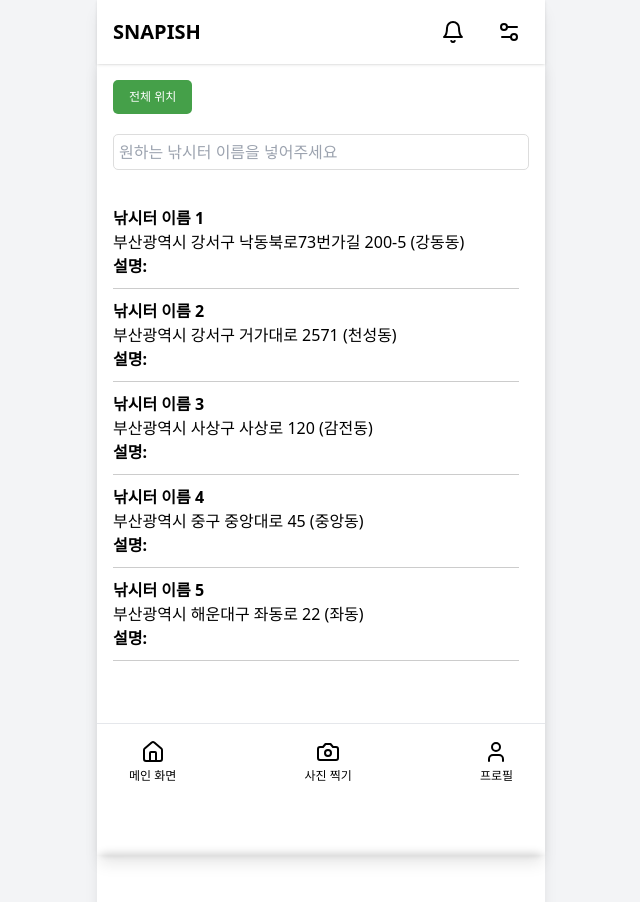
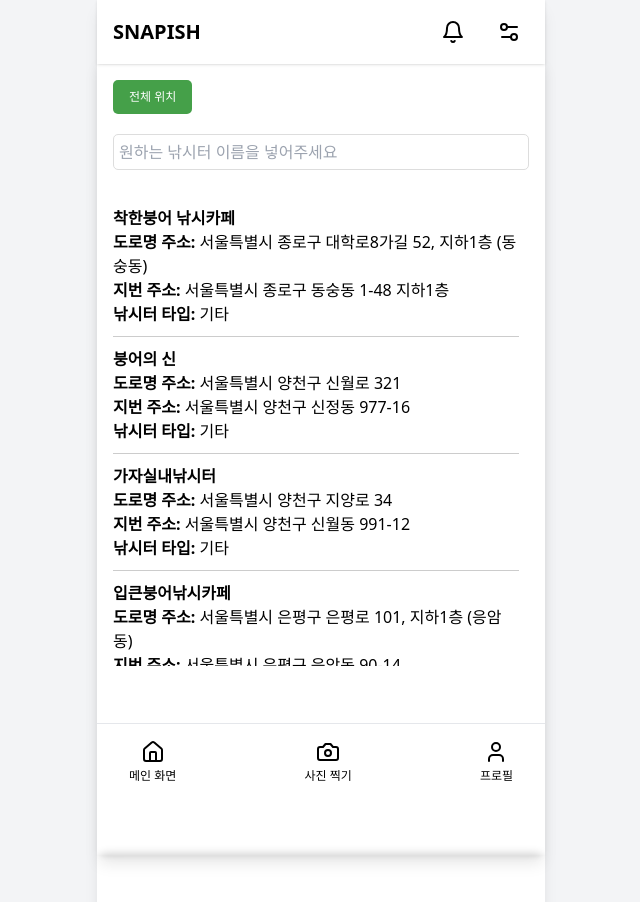
Before and after one commit to twoimo/Snapish, a Vue app in the folder frontend/: page /map-location-service in a window 1280 px wide. Shown: the top 902 px of the page, without its empty margins (319-959 px from the left). Built offline with nearby package versions, Linux system fonts and the light colour scheme; no server answers.

Commit message:
infomation of Fishingplace

```diff
--- a/frontend/src/views/MapLocationService.vue
+++ b/frontend/src/views/MapLocationService.vue
@@ -30,9 +30,10 @@
               <ul class="location-list">
                 <li v-for="(location, index) in filteredLocations" :key="index" class="location-item"
                   @click="showDetails(location)">
-                  <h3><strong>낚시터 이름 {{ location.location_id }}</strong></h3>
-                  <p>{{ location.address_ko }}</p>
-                  <p><strong>설명:</strong> {{ location.details }}</p>
+                  <h3><strong>{{ location.name }}</strong></h3>
+                  <p><strong>도로명 주소: </strong> {{ location.adrees_road }}</p>
+                  <p><strong>지번 주소: </strong> {{ location.address_land }}</p>
+                  <p><strong>낚시터 타입:</strong> {{ location.type }}</p>
                 </li>
               </ul>
             </div>
@@ -61,125 +62,132 @@ export default {
     return {
       searchQuery: "", // 검색 입력값
       filteredLocations: [],
-      locations: [{
-        address_ko: "부산광역시 강서구 낙동북로73번가길 200-5 (강동동)",
-        latitude: "35.22365536",
-        longitude: "128.94041200",
-        location_id: 1
+      locations: [
+  {
+    fishing_place_id: 1,
+    name: "착한붕어 낚시카페",
+    type: "기타",
+    adrees_road: "서울특별시 종로구 대학로8가길 52, 지하1층 (동숭동)",
+    address_land: "서울특별시 종로구 동숭동 1-48 지하1층",
+    Latitude: 37.582964,
+    Longitude: 127.002648,
+    phone_number: "02-741-1733",
+    main_fish_species: "붕어",
+    usage_fee: "1시간(성인:10천원, 초,중,고 학생:9천원)",
+    safety_facilities: "구명부환+소화기+구급약품+전기설비",
+    convenience_facilities: "화장실+쓰레기통"
   },
   {
-        address_ko: "부산광역시 강서구 거가대로 2571 (천성동)",
-        latitude: "35.02301425",
-        longitude: "128.80958840",
-        location_id: 2
+    fishing_place_id: 2,
+    name: "붕어의 신",
+    type: "기타",
+    adrees_road: "서울특별시 양천구 신월로 321",
+    address_land: "서울특별시 양천구 신정동 977-16",
+    Latitude: 37.5217038,
+    Longitude: 126.8565155,
+    phone_number: "02-2603-2266",
+    main_fish_species: "붕어",
+    usage_fee: "1시간(남 10천, 여9천, 커플18천, 청소년 7천, 아동 5천)  1시간 추가시 요금 발생",
+    safety_facilities: "구명부환+소화기+구급약품+전기설비",
+    convenience_facilities: "화장실+쓰레기통"
   },
   {
-        address_ko: "부산광역시 사상구 사상로 120 (감전동)",
-        latitude: "35.15123456",
-        longitude: "128.98765432",
-        location_id: 3
+    fishing_place_id: 3,
+    name: "가자실내낚시터",
+    type: "기타",
+    adrees_road: "서울특별시 양천구 지양로 34",
+    address_land: "서울특별시 양천구 신월동 991-12",
+    Latitude: 37.519435,
+    Longitude: 126.8363231,
+    phone_number: "02-2691-2733",
+    main_fish_species: "붕어",
+    usage_fee: "1시간(남 10천, 여10천, 아동 8천)",
+    safety_facilities: "구명부환+소화기+구급약품+전기설비",
+    convenience_facilities: "화장실+쓰레기통"
   },
   {
-        address_ko: "부산광역시 중구 중앙대로 45 (중앙동)",
-        latitude: "35.10324567",
-        longitude: "129.03216543",
-        location_id: 4
+    fishing_place_id: 4,
+    name: "입큰붕어낚시카페",
+    type: "기타",
+    adrees_road: "서울특별시 은평구 은평로 101, 지하1층 (응암동)",
+    address_land: "서울특별시 은평구 응암동 90-14",
+    Latitude: "",
+    Longitude: "",
+    phone_number: "",
+    main_fish_species: "-",
+    usage_fee: "10,000원/시간",
+    safety_facilities: "-",
+    convenience_facilities: "-"
   },
   {
-        address_ko: "부산광역시 해운대구 좌동로 22 (좌동)",
-        latitude: "35.17985612",
-        longitude: "129.12563214",
-        location_id: 5
+    fishing_place_id: 5,
+    name: "잉어킹낚시카페",
+    type: "기타",
+    adrees_road: "서울특별시 은평구 연서로26길 8, 지하1층 (대조동)",
+    address_land: "서울특별시 은평구 대조동 200-2",
+    Latitude: "",
+    Longitude: "",
+    phone_number: "",
+    main_fish_species: "민물고기",
+    usage_fee: "10,000원/시간",
+    safety_facilities: "구급함 구비",
+    convenience_facilities: "음료 자판대"
   },
   {
-        address_ko: "부산광역시 남구 못골로 11 (대연동)",
-        latitude: "35.12941235",
-        longitude: "129.08453219",
-        location_id: 6
+    fishing_place_id: 6,
+    name: "용곡낚시터",
+    type: "저수지",
+    adrees_road: "충청북도 청주시 상당구 미원면 미원초정로 685-26",
+    address_land: "충청북도 청주시 상당구 미원면 종암리 449",
+    Latitude: 36.683613,
+    Longitude: 127.636857,
+    phone_number: "",
+    main_fish_species: "붕어+잉어+향어",
+    usage_fee: "20000원",
+    safety_facilities: "구명부환+소화기+구급약품+전기설비",
+    convenience_facilities: "화장실+쓰레기통"
   },
   {
-        address_ko: "부산광역시 연제구 중앙대로 999 (연산동)",
-        latitude: "35.17892345",
-        longitude: "129.08123456",
-        location_id: 7
+    fishing_place_id: 7,
+    name: "황청낚시터",
+    type: "저수지",
+    adrees_road: "충청북도 청주시 상당구 남일면 황청리길 119",
+    address_land: "충청북도 청주시 상당구 남일면 황청리 163",
+    Latitude: 36.594752,
+    Longitude: 127.555039,
+    phone_number: "",
+    main_fish_species: "붕어+잉어+향어",
+    usage_fee: "25000원",
+    safety_facilities: "구명부환+소화기+구급약품+전기설비",
+    convenience_facilities: "화장실+쓰레기통"
   },
   {
-        address_ko: "부산광역시 북구 금곡대로 152 (덕천동)",
-        latitude: "35.21235678",
-        longitude: "128.99345678",
-        location_id: 8
+    fishing_place_id: 8,
+    name: "한계리낚시터",
+    type: "저수지",
+    adrees_road: "충청북도 청주시 상당구 가덕면 한계1길 170",
+    address_land: "충청북도 청주시 상당구 가덕면 한계리 294-1",
+    Latitude: 36.606594,
+    Longitude: 127.562466,
+    phone_number: "",
+    main_fish_species: "붕어+잉어+향어",
+    usage_fee: "30000원",
+    safety_facilities: "구명부환+소화기+구급약품+전기설비",
+    convenience_facilities: "화장실+쓰레기통"
   },
   {
-        address_ko: "부산광역시 동래구 온천천로 88 (온천동)",
-        latitude: "35.20345678",
-        longitude: "129.09123456",
-        location_id: 9
-      },
-      {
-        address_ko: "부산광역시 금정구 금샘로 100 (금사동)",
-        latitude: "35.25467891",
-        longitude: "129.09124567",
-        location_id: 10
-      },
-      {
-        address_ko: "부산광역시 사하구 하단로 50 (하단동)",
-        latitude: "35.10451234",
-        longitude: "128.97561234",
-        location_id: 11
-      },
-      {
-        address_ko: "부산광역시 동구 자성로 200 (수정동)",
-        latitude: "35.12567890",
-        longitude: "129.04567890",
-        location_id: 12
-      },
-      {
-        address_ko: "부산광역시 기장군 기장대로 300 (기장읍)",
-        latitude: "35.25467812",
-        longitude: "129.20987654",
-        location_id: 13
-      },
-      {
-        address_ko: "부산광역시 영도구 절영로 20 (영선동)",
-        latitude: "35.09124567",
-        longitude: "129.04123456",
-        location_id: 14
-      },
-      {
-        address_ko: "부산광역시 서구 충무대로 70 (동대신동)",
-        latitude: "35.10894567",
-        longitude: "129.01456789",
-        location_id: 15
-      },
-      {
-        address_ko: "부산광역시 강서구 명지오션시티로 55 (명지동)",
-        latitude: "35.21784567",
-        longitude: "128.94012345",
-        location_id: 16
-      },
-      {
-        address_ko: "부산광역시 해운대구 마린시티3로 15 (우동)",
-        latitude: "35.16324567",
-        longitude: "129.13456789",
-        location_id: 17
-      },
-      {
-        address_ko: "부산광역시 남구 유엔평화로 77 (대연동)",
-        latitude: "35.13456789",
-        longitude: "129.08912345",
-        location_id: 18
-      },
-      {
-        address_ko: "부산광역시 북구 낙동대로 1234 (구포동)",
-        latitude: "35.23012345",
-        longitude: "128.99456789",
-        location_id: 19
-      },
-      {
-        address_ko: "부산광역시 동래구 명륜로 99 (명륜동)",
-        latitude: "35.20987654",
-        longitude: "129.08345678",
-        location_id: 20
+    fishing_place_id: 9,
+    name: "중리낚시터",
+    type: "저수지",
+    adrees_road: "충청북도 청주시 상당구 미원면 쌍이운교로 262",
+    address_land: "충청북도 청주시 상당구 미원면 중리 316-1",
+    Latitude: 36.669118,
+    Longitude: 127.665454,
+    phone_number: "",
+    main_fish_species: "붕어+잉어+향어",
+    usage_fee: "25000원",
+    safety_facilities: "구명부환+소화기+구급약품+전기설비",
+    convenience_facilities: "화장실+쓰레기통"
   }], // DB에서 위치 데이터를 저장할 배열 - 임시 데이터 넣어둠
       isMapVisible: false, // 지도 표시 여부
       selectedLocation: null, // 선택된 낚시터 데이터
@@ -207,7 +215,7 @@ export default {
         this.filteredLocations = [...this.locations]; // 모든 데이터 표시
       } else {
         this.filteredLocations = this.locations.filter((location) =>
-          String(location.location_id || "").includes(query)
+          String(location.name || "").includes(query)
         );
       }
     },
```
Lines whose indentation alone changed are shown as unchanged.
